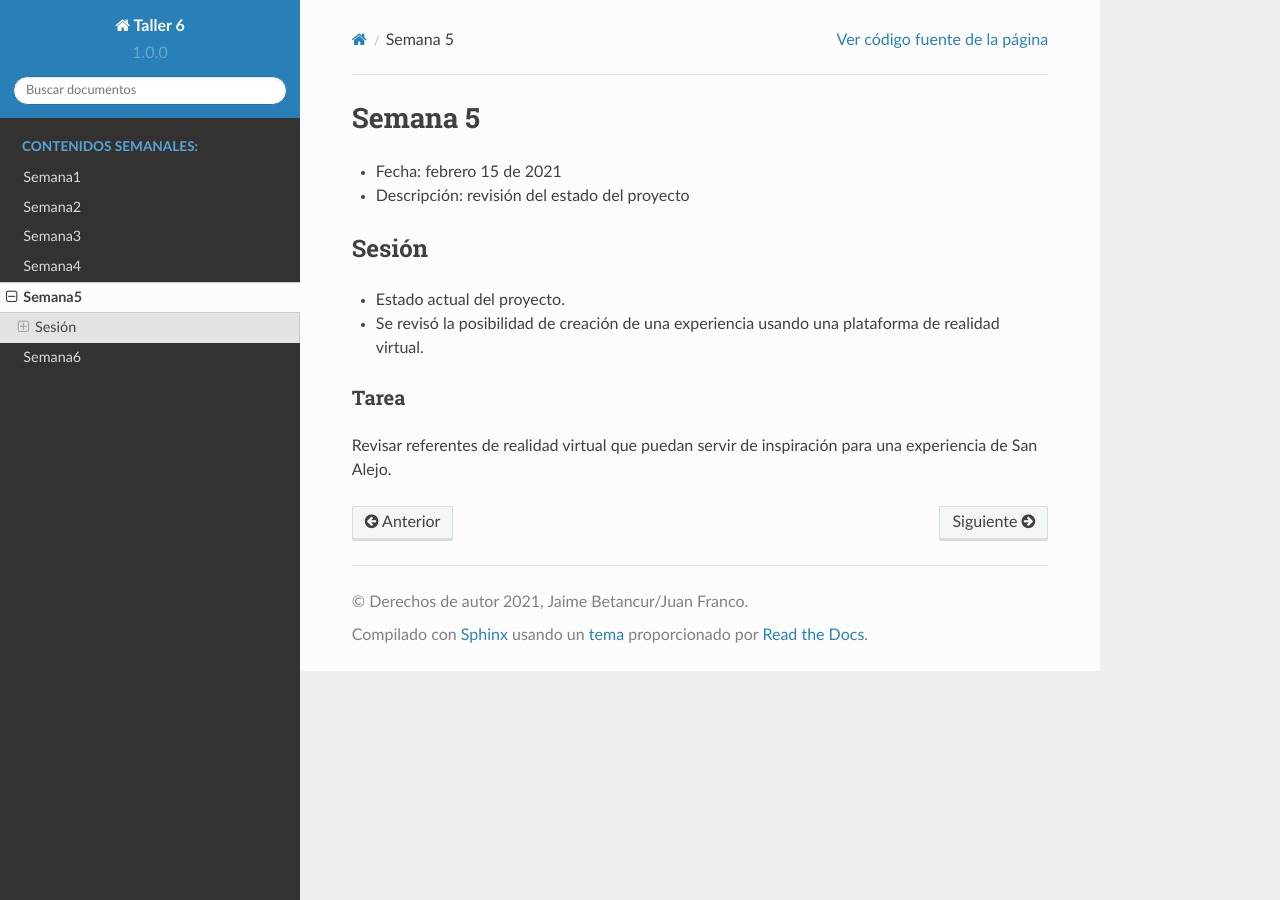
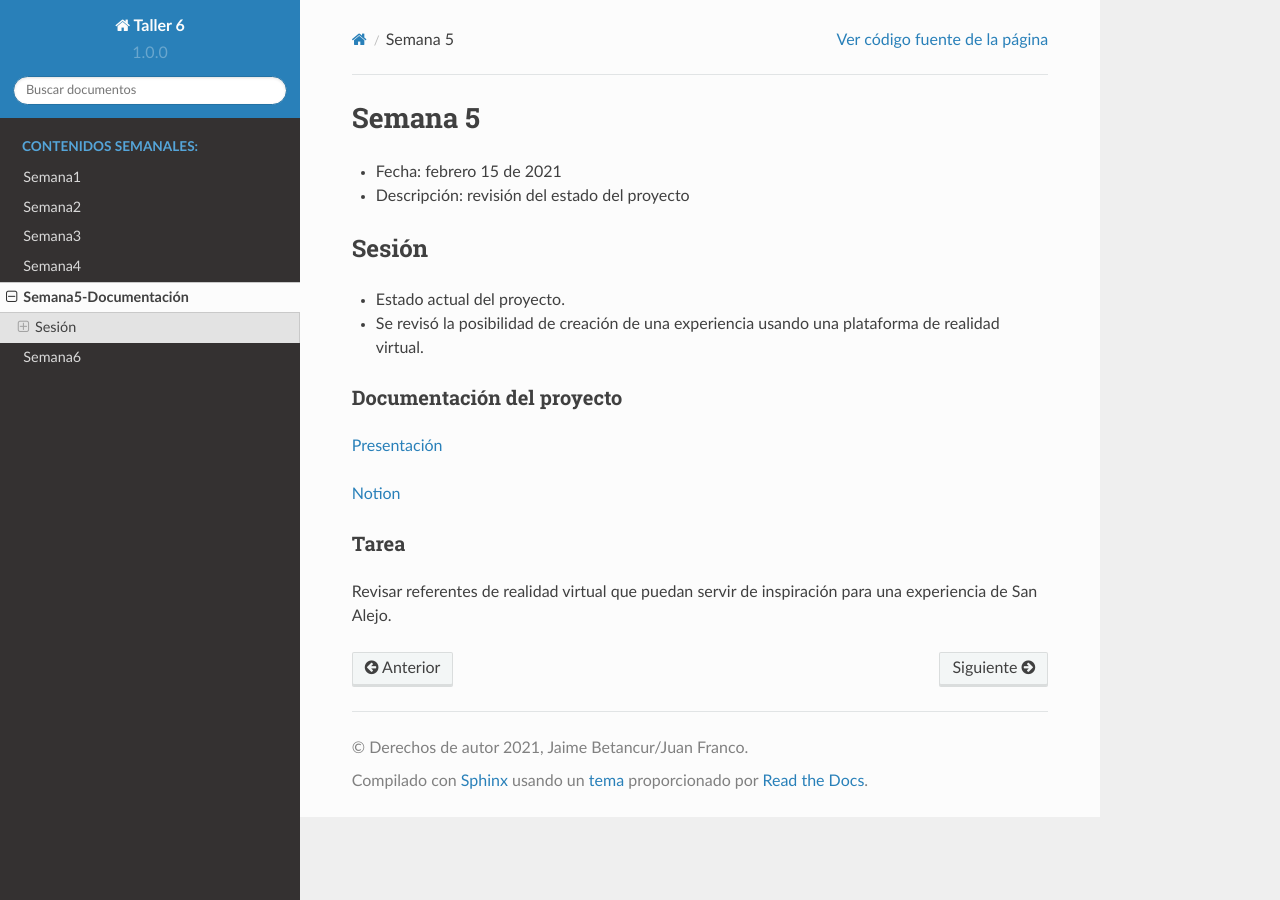
Before and after one commit to juanferfranco/taller6, a Sphinx documentation site: the page built from docs/_semana5/semana5.rst, in a window 1280 px wide. Built offline with Sphinx 7.4.7 and the Read the Docs theme 2.0.0, drawn with Linux system fonts in a browser that asks for light colours.

Commit message:
add project doc links

```diff
--- a/docs/_semana5/semana5.rst
+++ b/docs/_semana5/semana5.rst
@@ -11,6 +11,13 @@ Sesión
 * Se revisó la posibilidad de creación de una experiencia usando
   una plataforma de realidad virtual.
 
+Documentación del proyecto
+^^^^^^^^^^^^^^^^^^^^^^^^^^^^
+
+`Presentación <https://docs.google.com/presentation/d/14RQimzz1X-E0676MVB56sDRSoft0GFuVrTUVr02I5yw/edit>`__
+
+`Notion <https://www.notion.so/754fdb756a744032aa28ec9ae61d8c41?v=810c41a7e5cb4127b8ec9abb791f5370>`__
+
 Tarea
 ^^^^^^
 
--- a/docs/index.rst
+++ b/docs/index.rst
@@ -79,5 +79,5 @@ Este curso es de 5 créditos repartidos en 4 horas de taller de diseño,
    Semana2 <_semana2/semana2>
    Semana3 <_semana3/semana3>
    Semana4 <_semana4/semana4>
-   Semana5 <_semana5/semana5>
+   Semana5-Documentación <_semana5/semana5>
    Semana6 <_semana6/semana6>
```
